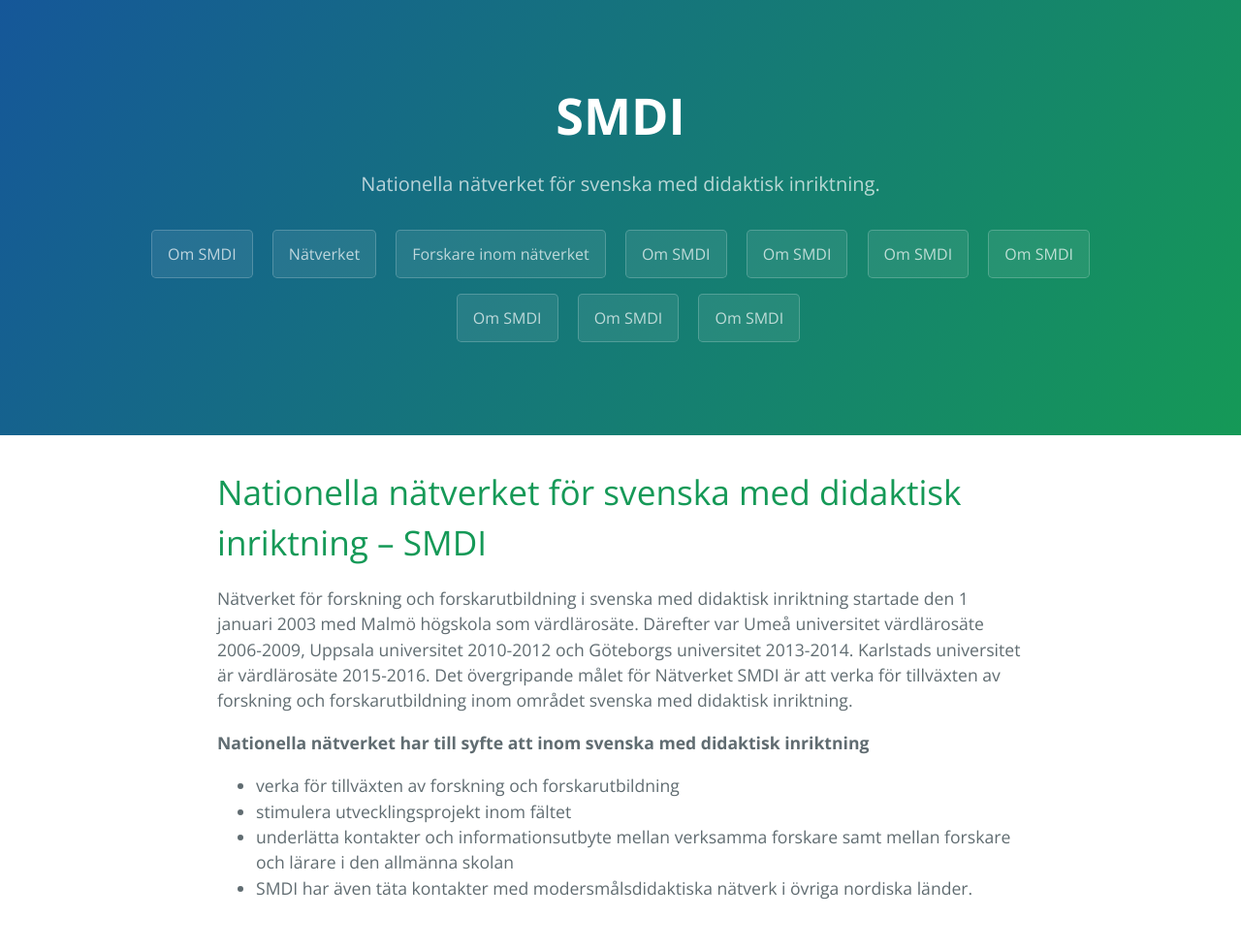
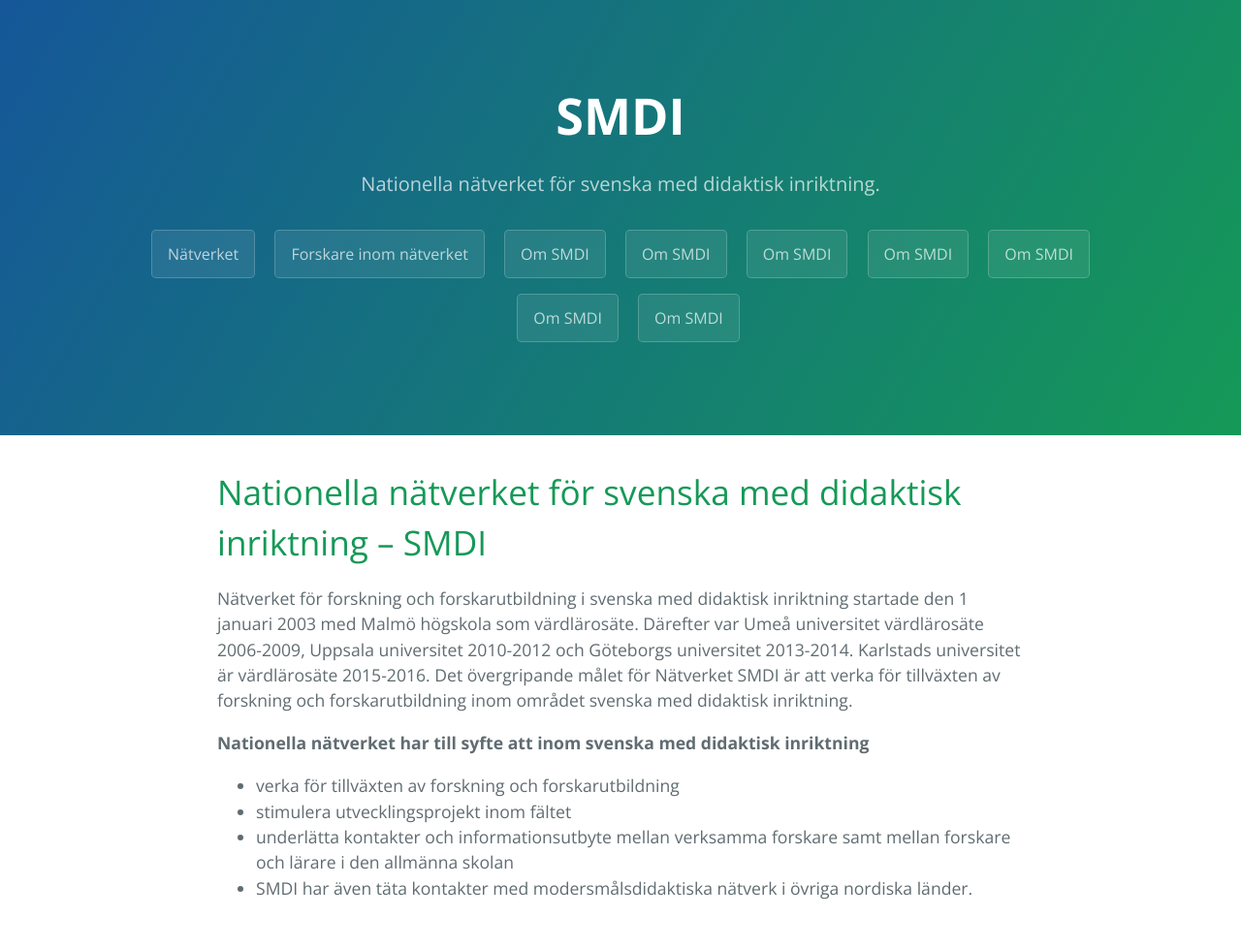
Before and after one commit to smdihemsida/smdihemsida.github.io, a Jekyll site: the page built from index.md, in a window 1280 px wide. Shown: the whole page at 97% size. Built offline with Jekyll 4.4.1, drawn with Linux system fonts in a browser that asks for light colours; our own code applies the rules of GitHub Pages for plain Markdown files.

Commit message:
fix till index

```diff
--- a/_layouts/default.html
+++ b/_layouts/default.html
@@ -12,7 +12,6 @@
     <section class="page-header">
       <h1 class="project-name">SMDI</h1>
       <h2 class="project-tagline">Nationella nätverket för svenska med didaktisk inriktning.</h2>
-        <a href="https://albinmartinsson.github.io/smdi" class="btn">Om SMDI</a>
         <a href="https://albinmartinsson.github.io/nätverket" class="btn">Nätverket</a>
         <a href="https://albinmartinsson.github.io/forskare" class="btn">Forskare inom nätverket</a>
         <a href="https://albinmartinsson.github.io/smdi" class="btn">Om SMDI</a>
```
